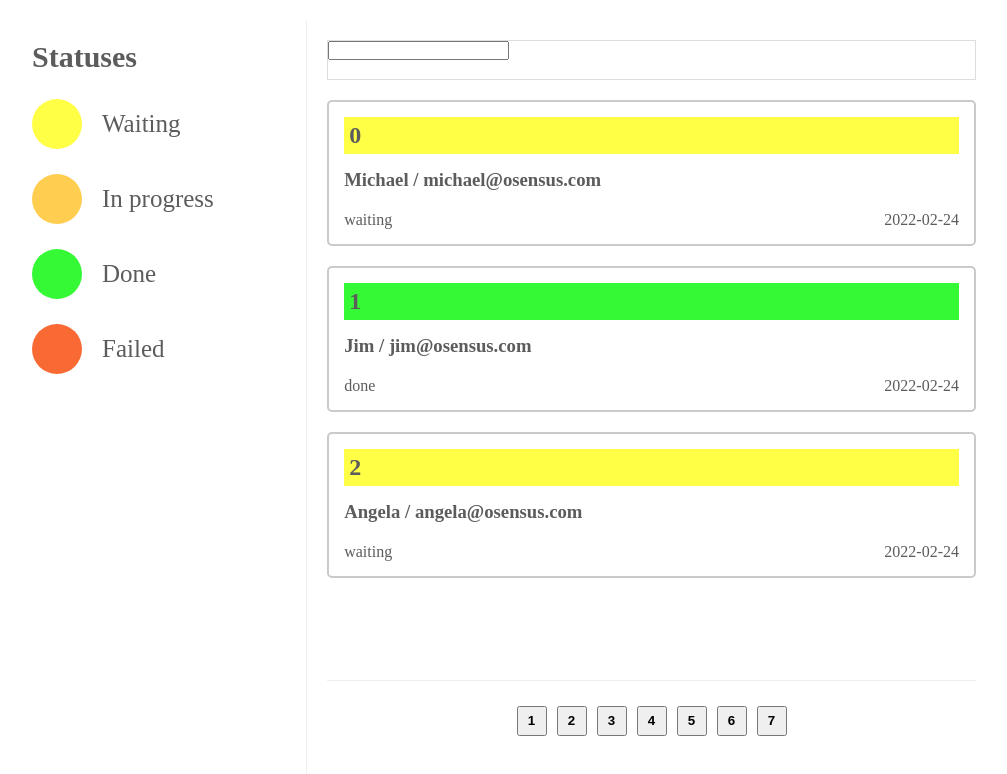
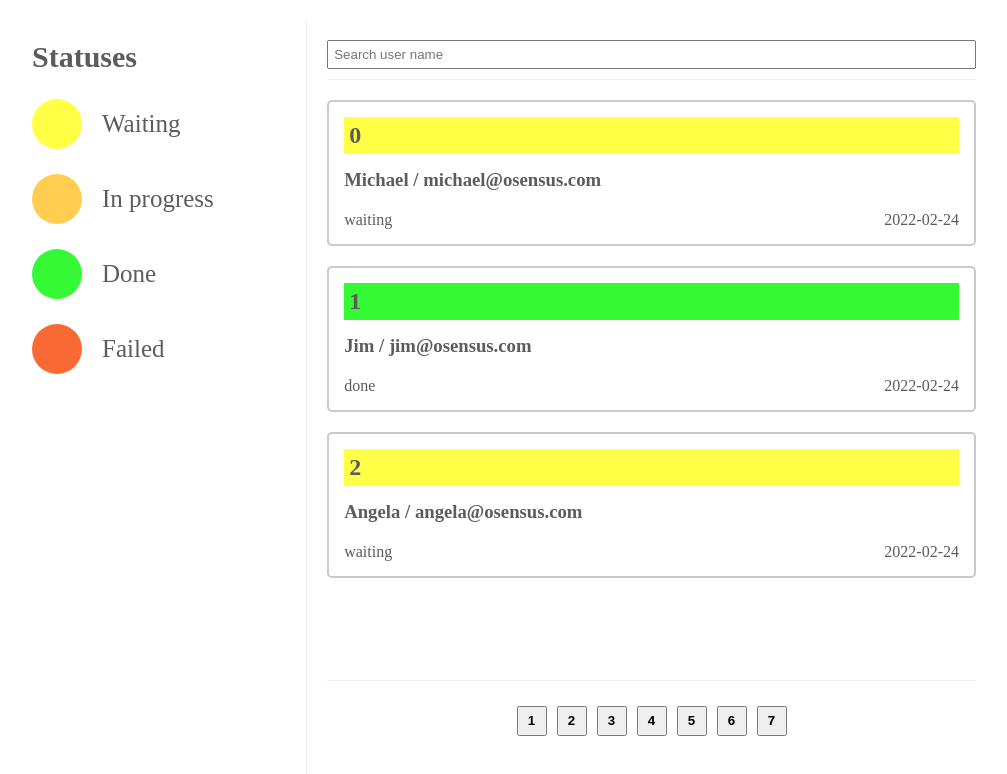
Before and after one commit to hakobyanviktoria8/osensus-task, a React (Create React App) app: page / in a window 1280 px wide. Shown: the top 774 px of the page, without its empty margins (136-1143 px from the left). Built offline with nearby package versions, Linux system fonts and the light colour scheme.

Commit message:
create search part

```diff
--- a/src/components/UserComp.js
+++ b/src/components/UserComp.js
@@ -1,8 +1,7 @@
 import React from 'react'
-import usersData from './../jsons/users.json';
 import { Link } from "react-router-dom";
 
-function UserComp({scan}) {
+function UserComp({scan, usersData}) {
   return (
     <Link to={`/users/${scan.id}`} className="user">
         <h2 className={scan.status}>{scan.id}</h2>
--- a/src/routes/HomeUsers.js
+++ b/src/routes/HomeUsers.js
@@ -1,13 +1,29 @@
 import React, { useState, useEffect } from 'react'
 import "./../styles/HomeUsers.css"
 import scansData from './../jsons/scans.json';
+import usersData from './../jsons/users.json';
 import StatuseType from '../components/StatuseType';
 import UserComp from '../components/UserComp';
 
 function HomeUsers() {
     const[scansAllData, setScansAllData]= useState([])
     const[page, setPage]= useState(0)
+    const[searchUser, setSearchUser]= useState("")
+    const[hideUsersList, setHideUsersList]= useState(false)
+    const[findUser, setFindUser]= useState(null)
 
+    const handleChange = (e) => {
+        setSearchUser(e.target.value)
+    }
+    //write user name submit enter, search user data
+    const handleSubmit = (e) =>{
+        e.preventDefault()
+        setHideUsersList(true)
+        setFindUser(usersData.find(user => user.name===searchUser))
+        setSearchUser("")
+    }
+
+    // make matrix in my users array
     useEffect(() => {
         const func = (arr)=>{
             const newArr = []
@@ -37,17 +53,47 @@ function HomeUsers() {
         </div>
         <div className='mainContent'>
             <div className='searchWrapper'>
-                <input  type="search"/>
+                <form onSubmit={handleSubmit}>
+                    <input
+                        value={searchUser}
+                        type="text"
+                        placeholder='Search user name'
+                        onChange={handleChange}
+                    />
+                </form>
             </div>
             <div className="usersWrapper">
-                {scansAllData[page]?.map(scan=>
-                    <UserComp scan={scan}  key={scan.id} />
-                )}
+                {
+                !hideUsersList ?
+                    (scansAllData[page]?.map(scan=>
+                        <UserComp
+                            scan={scan}
+                            usersData={usersData}
+                            key={scan.id}
+                        />
+                    ))
+                :
+                    (findUser ?
+                        <UserComp
+                            scan={{...findUser.name, ...findUser.email,...scansData[findUser.id]}}
+                            usersData={usersData}
+                            key={findUser.id}
+                        />
+                    :
+                        <div className='notFound'>
+                            <h3>Not found a user with that name!</h3>
+                            <button onClick={()=>setHideUsersList(false)}>Show all users</button>
+                        </div>
+                    )
+                }
             </div>
             <div className="paginationWrapper">
-                {scansAllData?.map((page,idx)=>
-                    <button key={idx} onClick={()=>setPage(idx)}>{idx+1}</button>
-                )}
+                {/* if we want search user don't show pagination*/}
+                { !hideUsersList &&
+                    scansAllData?.map((page,idx)=>
+                        <button key={idx} onClick={()=>setPage(idx)}>{idx+1}</button>
+                    )
+                }
             </div>
         </div>
     </div>
--- a/src/styles/HomeUsers.css
+++ b/src/styles/HomeUsers.css
@@ -54,8 +54,12 @@
 .mainContent > .searchWrapper{
     width: 100%;
     height: 40px;
-    border: 1px solid rgb(222, 222, 222);
+    border-bottom: 1px solid rgb(239, 239, 239);
     margin-bottom: 20px;
+}
+.mainContent > .searchWrapper input{
+    width: 100%;
+    padding: 5px;
 }
 .mainContent > .usersWrapper{
     margin-bottom: 20px;
@@ -81,6 +85,10 @@
     justify-content: space-between;
     margin-top: 20px;
 }
+.notFound > button{
+    padding: 10px;
+    margin-top: 20px;
+}
 .mainContent > .paginationWrapper{
     border-top: 1px solid rgb(239, 239, 239);
     height: 80px;
```
